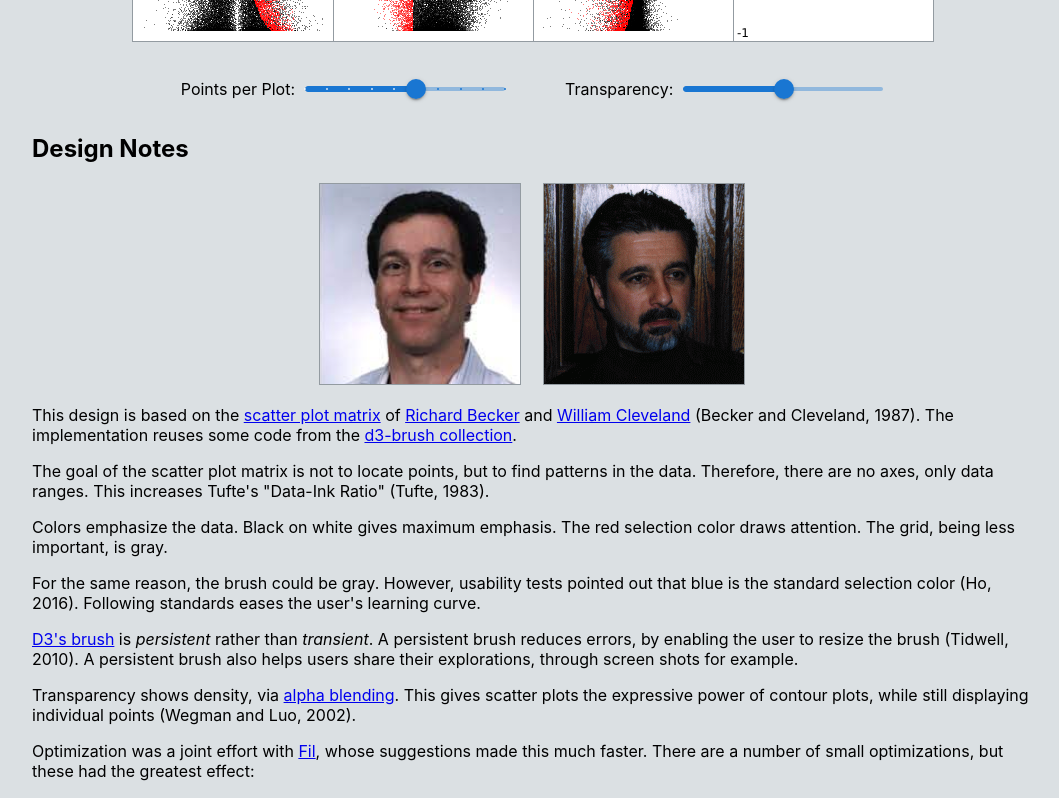
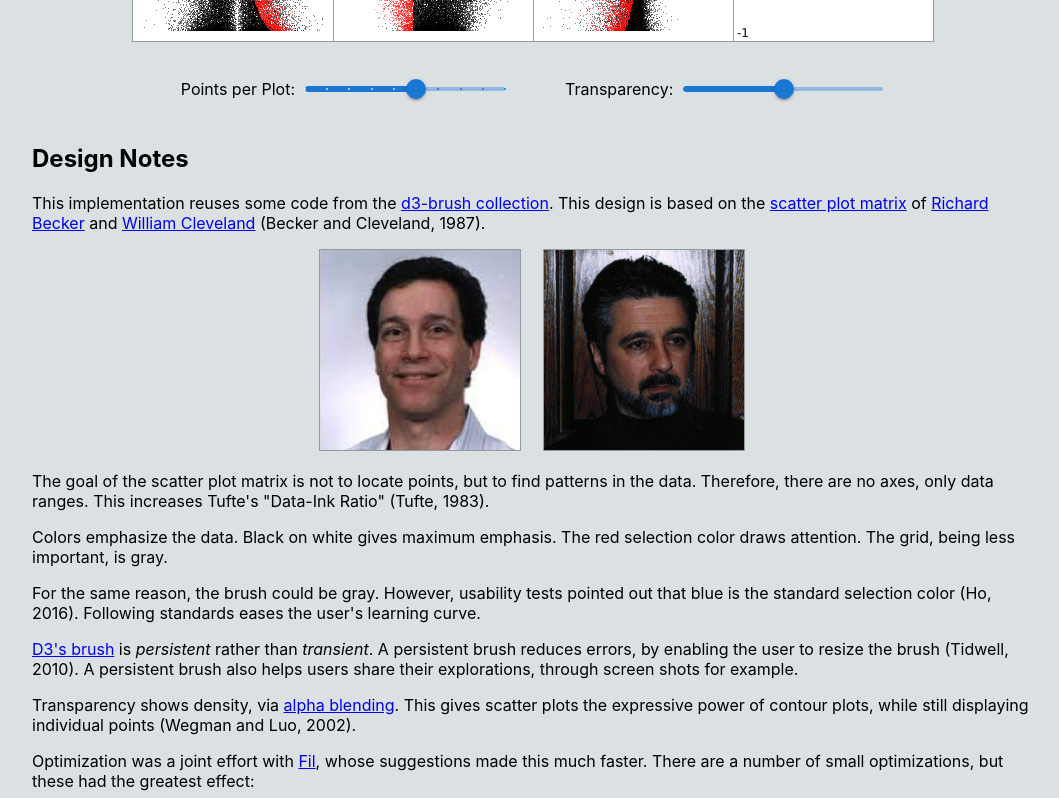
Before and after one commit to hemanrobinson/fast-brushing, a React (Create React App) app: page / in a window 1280 px wide. Shown: the part 980-1778 px from the top of the page, without its empty margins (108-1167 px from the left). Built offline with nearby package versions, Linux system fonts and the light colour scheme.

Commit message:
improve layout

```diff
--- a/src/App.css
+++ b/src/App.css
@@ -2,6 +2,9 @@
 div {
     text-align: center;
     gap: 10px;
+}
+h2 {
+    padding-top: 10px;
 }
 img {
     border: 1px solid #939ba1;
--- a/src/App.js
+++ b/src/App.js
@@ -44,14 +44,14 @@ const App = () => {
             </div>
             <div className="Description">
                 <h2>Design Notes</h2>
+                <p>
+                This implementation reuses some code from the <a href="https://observablehq.com/collection/@d3/d3-brush">d3-brush collection</a>.  This design is based on the <a href="http://www.sci.utah.edu/~kpotter/Library/Papers/becker:1987:BS/index.html">scatter plot matrix</a> of <a href="https://www.researchgate.net/scientific-contributions/Richard-A-Becker-7076158">Richard Becker</a> and <a href="https://www.cerias.purdue.edu/site/people/faculty/view/709">William Cleveland</a> (Becker and Cleveland, 1987).
+                </p>
                 <p className="center">
                     <a href="https://www.datavis.ca/milestones/index.php?group=1975%2B&mid=ms259"><img title="Dr. Richard Becker" alt="Dr. Richard Becker" src={becker}/></a>
                     &nbsp;&nbsp;&nbsp;&nbsp;&nbsp;
                     <a href="https://www.datavis.ca/milestones/index.php?group=1975%2B&mid=ms259"><img title="Dr. William Cleveland" alt="Dr. William Cleveland" src={cleveland}/></a>
                     <br />
-                </p>
-                <p>
-                This design is based on the <a href="http://www.sci.utah.edu/~kpotter/Library/Papers/becker:1987:BS/index.html">scatter plot matrix</a> of <a href="https://www.researchgate.net/scientific-contributions/Richard-A-Becker-7076158">Richard Becker</a> and <a href="https://www.cerias.purdue.edu/site/people/faculty/view/709">William Cleveland</a> (Becker and Cleveland, 1987).  The implementation reuses some code from the <a href="https://observablehq.com/collection/@d3/d3-brush">d3-brush collection</a>.
                 </p>
                 <p>
                 The goal of the scatter plot matrix is not to locate points, but to find patterns in the data.  Therefore, there are no axes, only data ranges.  This increases Tufte's "Data-Ink Ratio" (Tufte, 1983).
@@ -81,7 +81,6 @@ const App = () => {
                 <p>
                 Performance varies on different devices.  My iMac can brush 1,000,000 points per plot; in a 4x4 matrix, that's twelve million points.  As our hardware improves, we'll see these numbers grow.
                 </p>
-                <br/>
                 <h2>Further Reading</h2>
                 <ul>
                     <li>Becker, R. and Cleveland, W. (1987). "Brushing Scatterplots". Technometrics. 29 (2): 127-142. <a href="https://doi.org/10.2307/1269768">https://doi.org/10.2307/1269768</a>.</li><br/>
```
Also changed, not shown: 1 other file (tests, documents, lock files or other folders).
